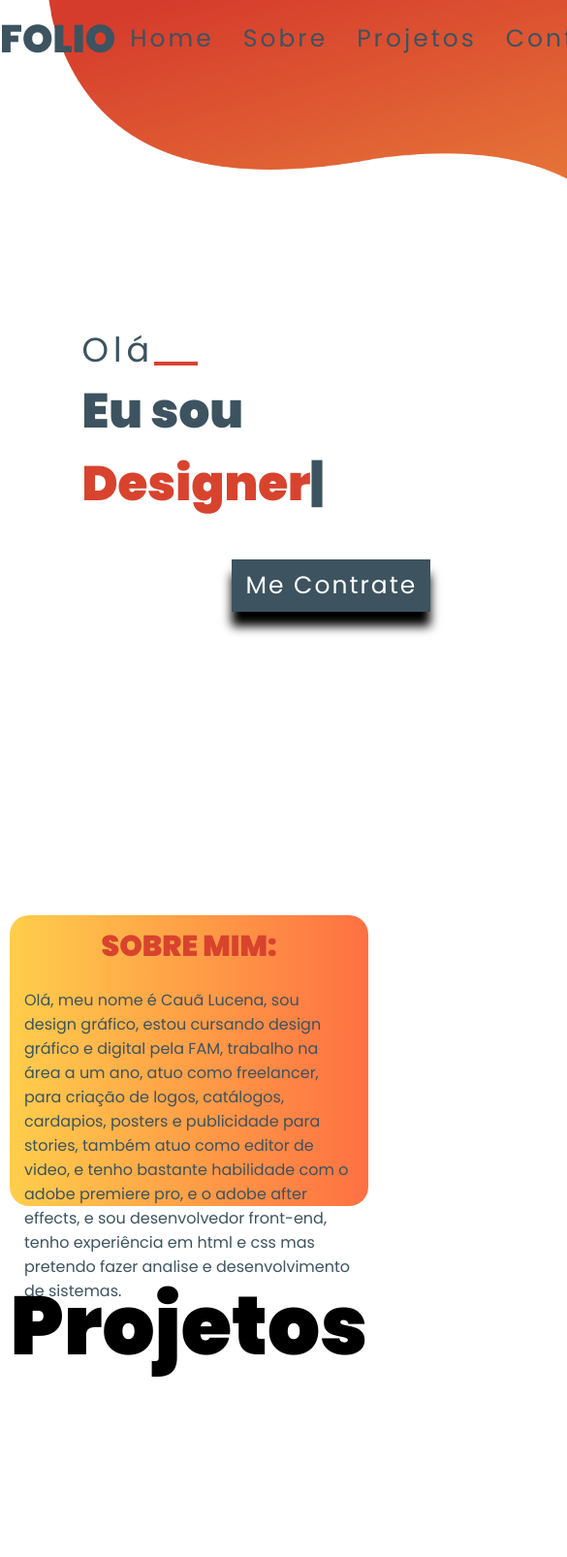
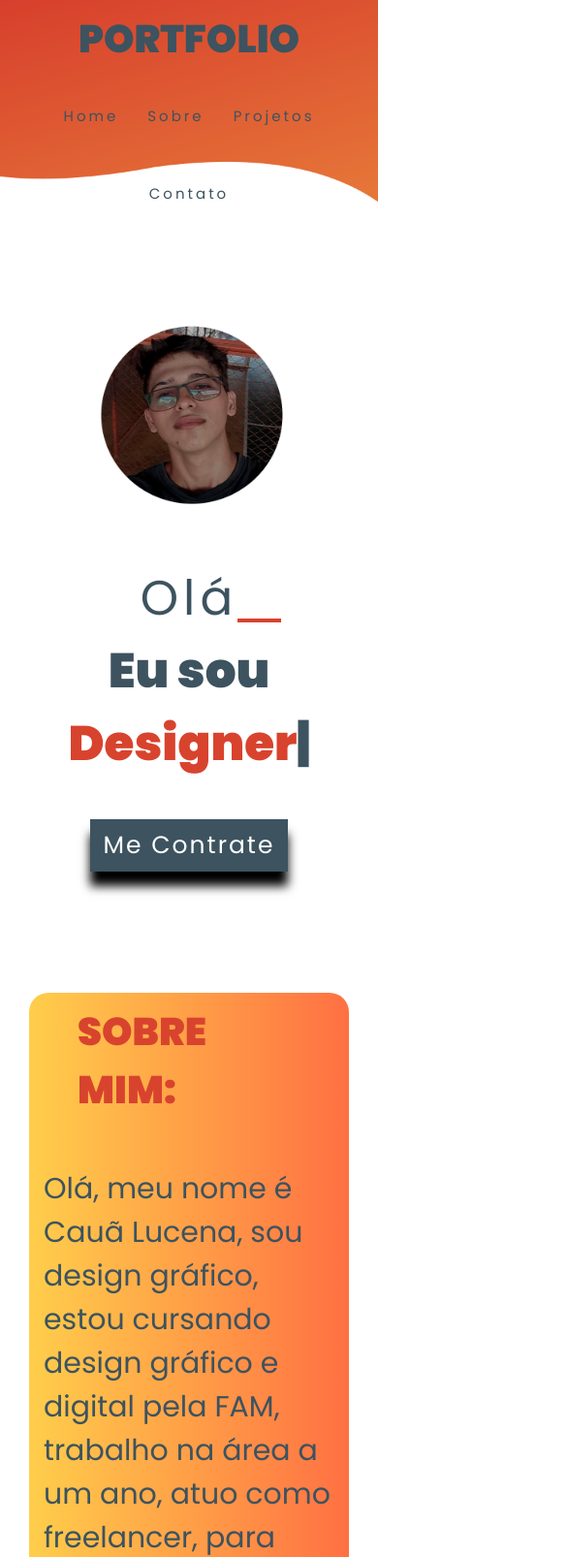
Before and after one commit to Luceunna/caualucena, a plain HTML site: page index.html in a window 390 px wide. Shown: the top 1606 px of the page at 97% size, 585 px wide, since content can reach past the window. Drawn offline with nearby package versions, Linux system fonts and the light colour scheme; files whose address does not match are found by name.

Commit message:
Commit definitivo 2023
2023 commit

```diff
--- a/css/style.css
+++ b/css/style.css
@@ -1,18 +1,25 @@
 @import url('https://fonts.googleapis.com/css2?family=Bebas+Neue&family=Poppins:wght@400;600;900&display=swap');
-*{
+
+* {
     margin: 0;
     padding: 0;
     box-sizing: border-box;
     font-family: 'Poppins', sans-serif;
 }
-html{
+
+html {
     scroll-behavior: smooth;
 }
-body{
+
+body {
     overflow: auto;
     overflow-x: hidden;
 }
-.container{
+
+.flex-container {
+    display: flex;
+    flex-direction: column;
+    align-items: center;
     background-image: url(/Github/Laranja.png);
     background-size: cover;
     background-position: center;
@@ -20,16 +27,17 @@ body{
     margin: 0;
     padding: 0;
     width: 100%;
-    min-width: 100vh;
+    min-height: 100vh;
     background-color: #ffffff;
 }
+
 .Degrade {
     z-index: 111;
     width: 100%;
     height: 100%;
 }
 
-nav{
+nav {
     display: flex;
     width: 100%;
     justify-content: space-around;
@@ -37,39 +45,48 @@ nav{
     line-height: 80px;
     z-index: 111;
 }
-.logo{
-    display: flex;
+
+.logo {
     font-size: 40px;
     font-weight: 800;
     color: #3d535f;
     cursor: pointer;
     text-transform: uppercase;
 }
-.navItems{
+
+.navItems {
     display: flex;
+}
 
-}
-.navItems li{
+.navItems li {
     list-style: none;
     margin: 0 15px;
 }
-.navItems li a{
+
+.navItems li a {
     font-size: 25px;
     color: #3d535f;
     letter-spacing: 3px;
     text-decoration: none;
     text-transform: capitalize;
 }
+
 .navItems li:hover a,
-.links a:hover{
+.links a:hover {
     color: #D8432E;
 }
-.links a{
+
+.links {
+    display: flex;
+}
+
+.links a {
     font-size: 30px;
     color: #3d535f;
-    margin: 25px 10px;
+    margin: 0px 10px;
 }
-.wrapper{
+
+.flex-wrapper {
     display: flex;
     width: 100%;
     height: 100vh;
@@ -78,48 +95,55 @@ nav{
     padding: 0 10%;
     overflow: hidden;
 }
-.cols{
+
+.flex-cols {
+    text-align: center;
     width: 50%;
 }
-.topline{
-    display: block;
-    position: relative;
-    font-size: 35px;
+
+.topline {
+    font-size: 50px;
     letter-spacing: 5px;
     color: #3d535f;
+    position: relative;
 }
-.topline::after{
-    position: absolute;
+
+.topline::after {
     content: '';
     height: 4px;
     width: 45px;
     bottom: 10px;
     background-color: #D8432E;
+    position: absolute;
 }
-h1{
-    display: block;
+
+h1 {
     font-size: 50px;
     font-weight: 900;
     color: #3d535f;
 }
-.multiText{
+
+.multiText {
     width: 10px;
     height: auto;
     color: #D8432E;
     text-transform: capitalize;
+    font-size: 50px;
 }
-p{
-    display: block;
-    width: 90%;
+
+p {
     font-size: 1.2em;
     color: #3d535f;
+    width: 90%;
+    display: block;
 }
-.btns{
+
+.btns {
     width: 100%;
     position: relative;
-    left: 150px;
 }
-.button{
+
+.button {
     outline: none;
     border: none;
     cursor: pointer;
@@ -133,125 +157,294 @@ p{
     text-transform: capitalize;
     box-shadow: 0 15px 10px rgba(0, 0, 0, 4);
 }
-.button:hover{
+
+.button:hover {
     background-color: #D8432E;
 }
-.imgbox{
+
+.imgbox {
     position: relative;
-    width: 75%;
-    height: 75%;
-    left: 30%;
+    width: 100%;
+    height: 100%;
 }
+
 .imgbox img {
+    margin: 30px;
     position: relative;
     height: auto;
-    width: 100%;
-    top: 20px;
-    bottom: 30px;
-    right: 0;
-    left: 100px; /* Adicionei 'px' para especificar a unidade de medida */
+    width: 70%;
     animation: none;
 }
-.multiText{
+
+.multiText,
+h2 {
     font-size: 50px;
 }
-h2{
-    display: flex;
-    font-size: 50px;
-    font-weight: 900;
-    color: #3d535f;
-}
-.partedois{
+
+.partedois {
     width: auto;
-    height: 300px;
+    height: auto;
     background: linear-gradient(to right, #FFCE4B, #FF7043);
-    margin: 10px;
+    margin: 30px;
     border-radius: 20px;
 }
-.sobre{
-    display: flex;
-    justify-content: center;
+
+.sobre {
     font-size: 40px;
     font-weight: 800;
     color: #D8432E;
     cursor: pointer;
     text-transform: uppercase;
     margin: 50px;
-    margin-bottom: 10px; /* Adiciona uma margem na parte inferior do título */
+    margin-bottom: 10px;
     padding-top: 10px;
     right: 30px;
+    justify-content: center;
+    display: flex;
 }
-.sobremim{
-    font-size: 150%;
+
+.sobremim {
+    padding: 40px 0px;
+    font-size: 30px;
     margin: 15px;
     height: auto;
     width: auto;
     margin-top: 5px;
 }
-h3{
+
+h3 {
     justify-content: center;
     display: flex;
 }
-.pj{
+
+.pj {
     font-size: 85px;
     padding-top: 50px;
 }
+
+.circle > a > img {
+    width: 80%;
+    height: 80%;
+    border-radius: 50%;
+    margin-bottom: 10px;
+}
+
+.circle > .titleProjects {
+    font-size: 30px;
+    width: 100%;
+    margin: 0;
+}
+
+.mobile-link {
+    display: flex;
+}
+
+.projects-container {
+    text-align: center;
+    padding: 20px;
+    margin: 20px;
+}
+
 .circle-container {
     display: flex;
     justify-content: space-around;
     align-items: center;
-    height: 100vh;
+    padding: 30px;
+    flex-wrap: wrap; /* Permite que os itens se movam para a próxima linha em telas menores */
 }
+
 .circle {
     text-align: center;
     cursor: pointer;
+    width: 20%; /* Ajuste conforme necessário */
+    height: 40vh;
+    margin: 20px;
 }
 
 .circle img {
-    width: 200px; /* Ajuste conforme necessário */
-    height: 200px; /* Ajuste conforme necessário */
+    width: 100%;
+    height: auto;
     border-radius: 50%;
     margin-bottom: 10px;
 }
 
 .circle p {
     margin: 0;
+    font-size: 16px; /* Ajuste conforme necessário */
 }
-  footer{
+
+.footer-container {
     padding: 20px;
     background: #D8432E;
     color: #fff;
     margin-top: 20px;
-    display: table;
+    display: flex;
+    flex-direction: column;
+    align-items: center;
+}
+
+#rodape {
+    display: flex;
+    flex-direction: column;
+    align-items: center;
     width: 100%;
 }
-  footer dl, footer p{
-    display: table-cell;
+
+footer dl,
+footer p {
+    display: flex;
+    flex-direction: column;
+    align-items: center;
     vertical-align: middle;
 }
-  footer dt{
+
+footer dt {
+    margin: 10px 0px;
     font-weight: bold;
 }
-  footer p{
-    text-align: right;
+
+footer p {
+    text-align: center;
     font-size: 40px;
     font-weight: 800;
     color: #fff;
     cursor: pointer;
     text-transform: uppercase;
-  }
-  @media only screen and (max-width: 768px) {
-    body {
-        overflow-x: scroll;
+    margin-top: 10px;
 }
 
-    .sobre {
-        font-size: 30px;
-        margin: 20px;
+.linksTwo {
+    margin: 10px 0px;
+    background-color: rgb(238, 236, 236);
+    box-shadow: 0px 0px 10px white;
+    border-radius: 5px;
+    padding: 10px;
 }
 
-    .sobremim {
-        font-size: 100%;
-        margin: 15px;
+.mobile-link {
+    display: flex;
+    align-items: center;
+    margin: 0 10px;
+}
+
+.mobile-link i {
+    font-size: 30px;
+}
+
+
+
+
+
+
+
+
+
+
+
+
+
+@media screen and (max-width: 1024px) {
+
+    nav {
+        display: flex;
+        flex-wrap: wrap;
+        width: 100vw;
+        justify-content: space-around;
+        height: 80px;
+        line-height: 80px;
+        z-index: 111;
+
+    }
+
+    .flex-wrapper {
+        display: flex;
+        width: 100vw;
+        flex-wrap: wrap;
+        flex-direction: column-reverse;
+        height: 100vh;
+        justify-content: center;
+        align-items: center;
+        overflow: hidden;
+    }
+
+    .flex-cols {
+        width: 100%;
+    }
+
+    .circle {
+        width: 50%; /* Ajuste conforme necessário */
+
+    }
+
+}
+
+
+@media screen and (max-width: 800px) {
+    .navItems li a {
+        font-size: 15px;
+    }
+    .links a{
+        font-size: 0;
+    }
+    .mobile-link{
+        display: block;
     }
 }
+
+@media screen and (max-width: 450px) {
+
+
+    .flex-wrapper {
+        margin-top: 50px;
+        display: flex;
+        width: 100vw;
+        flex-wrap: wrap;
+        flex-direction: column-reverse;
+        height: 100vh;
+        justify-content: center;
+        align-items: center;
+        overflow: hidden;
+    }
+
+
+    .imgbox {
+        position: relative;
+        width: 100%;
+        height: 100%;
+    }
+
+
+    .imgbox img {
+        padding-top: 130px;
+        position: relative;
+        height: auto;
+        width: 70%;
+        animation: none;
+    }
+
+    .navItems {
+        align-items: center;
+        justify-content: center;
+        display: flex;
+        flex-wrap: wrap;
+    }
+
+    .pj {
+        font-size: 55px;
+        padding-top: 50px;
+    }
+
+    .circle {
+        width: 90%; /* Ajuste conforme necessário */
+
+    }
+
+
+
+}
+
+@media screen and (max-width: 375px) {
+    .multiText, h1, h2 {
+    font-size: 25px;
+}
+}
--- a/index.html
+++ b/index.html
@@ -8,14 +8,14 @@
     <title>Portfolio Github</title>
 </head>
 <body>
-    <div class="container">
+    <div class="flex-container">
         <nav>
-            <div class="logo">FOLIO</div>
+            <div class="logo">PORTFOLIO</div>
             <ul class="navItems">
-                <li><a href="#home">Home</a></li>
-                <li><a href="#sobre">Sobre</a></li>
-                <li><a href="#projetos">Projetos</a></li>
-                <li><a href="#rodape">Contato</a></li>
+                <li><a href="index.html" class="home">Home</a></li>
+                <li><a href="#sobre" class="sb">Sobre</a></li>
+                <li><a href="#projetos" class="projects">Projetos</a></li>
+                <li><a href="#rodape" class="Contato">Contato</a></li>
             </ul>
             <div class="links">
                 <a href="https://www.linkedin.com/in/cau%C3%A3-lucena-8383b9209/"><i class="fab fa-linkedin"></i></a>
@@ -25,65 +25,55 @@
                 <a href="https://github.com/Luceunna"><i class="fab fa-github"></i></a>
             </div>
         </nav>
-        <div class="wrapper">
-            <div class="cols cols0">
+
+        <div class="flex-wrapper">
+            <div class="flex-cols flex-cols0">
                 <span class="topline">Olá</span>
                 <h1>Eu sou <span class="multiText"></span></h1>
                 <p></p>
                 <div class="btns">
-                    <a href="https://api.whatsapp.com/send?phone=559992241942&text=Ol%C3%A1%2C%20gostaria%20de%20fazer%20um%20or%C3%A7amento"><input class="button" type="button" value="Me contrate"></a>
+                    <a href="https://api.whatsapp.com/send?phone=559992241942&text=Ol%C3%A1%2C%20gostaria%20de%20fazer%20um%20or%C3%A7amento">
+                        <input class="button" type="button" value="Me contrate">
+                    </a>
                 </div>
             </div>
-            <div class="cols cols1">
+
+            <div class="flex-cols flex-cols1">
                 <div class="imgbox">
                     <img src="Cauã banner.png" alt="Cauã Banner">
                 </div>
             </div>
         </div>
     </div>
-    <script src="https://cdn.jsdelivr.net/npm/typed.js@2.0.12"></script>
-    <script>
-        var typingEffect = new Typed(".multiText", {
-            strings: ["Desenvolvedor", "Designer", "Editor de Video"],
-            loop: true,
-            typeSpeed: 100,
-            backSpeed: 80,
-            backDelay: 1500
-        });
-    </script>
+
     <div class="partedois">
         <section id="sobre"><h2 class="sobre">Sobre mim:</h2></section>
-        <p class="sobremim">Olá, meu nome é Cauã Lucena, sou design gráfico, estou cursando design gráfico e digital pela FAM, trabalho na área a um ano, atuo como freelancer, para criação de logos, catálogos, cardapios, posters e publicidade para stories, também atuo como editor de video, e tenho bastante habilidade com o adobe premiere pro, e o adobe after effects, e sou desenvolvedor front-end, tenho experiência em html e css mas pretendo fazer analise e desenvolvimento de sistemas.</p>
+        <p class="sobremim"> Olá, meu nome é Cauã Lucena, sou design gráfico, estou cursando design gráfico e digital pela FAM, trabalho na área a um ano, atuo como freelancer, para criação de logos, catálogos, cardapios, posters e publicidade para stories, também atuo como editor de video, e tenho bastante habilidade com o adobe premiere pro, e o adobe after effects, e sou desenvolvedor front-end, tenho experiência em html e css mas pretendo fazer Análise e Desenvolvimento de Sistemas. </p>
     </div>
-    <div>
+    <div class="projects-container">
         <h3 id="projetos" class="pj">Projetos</h3>
+        <div class="circle-container">
+            <div class="circle" onclick="handleClick(1)">
+                <a href="https://github.com/Luceunna">
+                    <img src="coding.jpg" alt="Imagem 1">
+                </a>
+                <p class="titleProjects">Desenvolvimento Web</p>
+            </div>
+            <div class="circle" onclick="handleClick(2)">
+                <a href="https://www.behance.net/caulucena">
+                    <img src="design.jpg" alt="Imagem 2">
+                </a>
+                <p class="titleProjects">Design Gráfico</p>
+            </div>
+            <div class="circle" onclick="handleClick(3)">
+                <a href="https://drive.google.com/drive/folders/1u_v_rdKmetYeQAPgleRAntpJQXp5uj84?usp=sharing">
+                    <img src="editing.jpg" alt="Imagem 3">
+                </a>
+                <p class="titleProjects">Edição de Video</p>
+            </div>
+        </div>
     </div>
-    <div class="circle-container">
-        <div class="circle" onclick="handleClick(1)">
-            <a href="https://github.com/Luceunna">
-            <img src="coding.jpg" alt="Imagem 1">
-        </a>
-            <p>Desenvolvimento Web</p>
-          </div>
-          <div class="circle" onclick="handleClick(2)">
-            <a href="https://www.behance.net/caulucena">
-            <img src="design.jpg" alt="Imagem 2">
-        </a>
-            <p>Design Gráfico</p>
-          </div>
-          <div class="circle" onclick="handleClick(3)">
-            <a href="https://drive.google.com/drive/folders/1u_v_rdKmetYeQAPgleRAntpJQXp5uj84?usp=sharing">
-            <img src="editing.jpg" alt="Imagem 3">
-        </a>
-            <p>Edição de Video</p>
-          </div>
-    </div>
-      <script src="script.js">
-        function handleClick(circleNumber) {
-          alert('Círculo ' + circleNumber + ' clicado!');
-        }
-      </script>
-      <div>
+    <div class="footer-container">
         <footer id="rodape">
             <dl>
                 <dt>Email</dt>
@@ -91,8 +81,27 @@
                 <dt>Whatsapp</dt>
                 <dd>+55 (99) 99224-1942</dd>
             </dl>
+            <div class="links linksTwo">
+                <a href="https://www.linkedin.com/in/cau%C3%A3-lucena-8383b9209/" class="mobile-link"><i class="fab fa-linkedin"></i></a>
+                <a href="https://www.behance.net/caulucena" class="mobile-link"><i class="fab fa-behance"></i></a>
+                <a href="https://www.instagram.com/lucenacreation/" class="mobile-link"><i class="fab fa-instagram"></i></a>
+                <a href="https://www.facebook.com/caua.lucena.102" class="mobile-link"><i class="fab fa-facebook"></i></a>
+                <a href="https://github.com/Luceunna" class="mobile-link"><i class="fab fa-github"></i></a>
+            </div>
             <p>FOLIO</p>
         </footer>
-      </div>
+    </div>
+
 </body>
+<script src="script.js"></script>
+<script src="https://cdn.jsdelivr.net/npm/typed.js@2.0.12"></script>
+<script>
+    var typingEffect = new Typed(".multiText", {
+        strings: ["Desenvolvedor", "Designer", "Editor de Video"],
+        loop: true,
+        typeSpeed: 100,
+        backSpeed: 80,
+        backDelay: 1500
+    });
+</script>
 </html>
```
Lines whose indentation alone changed are shown as unchanged.
